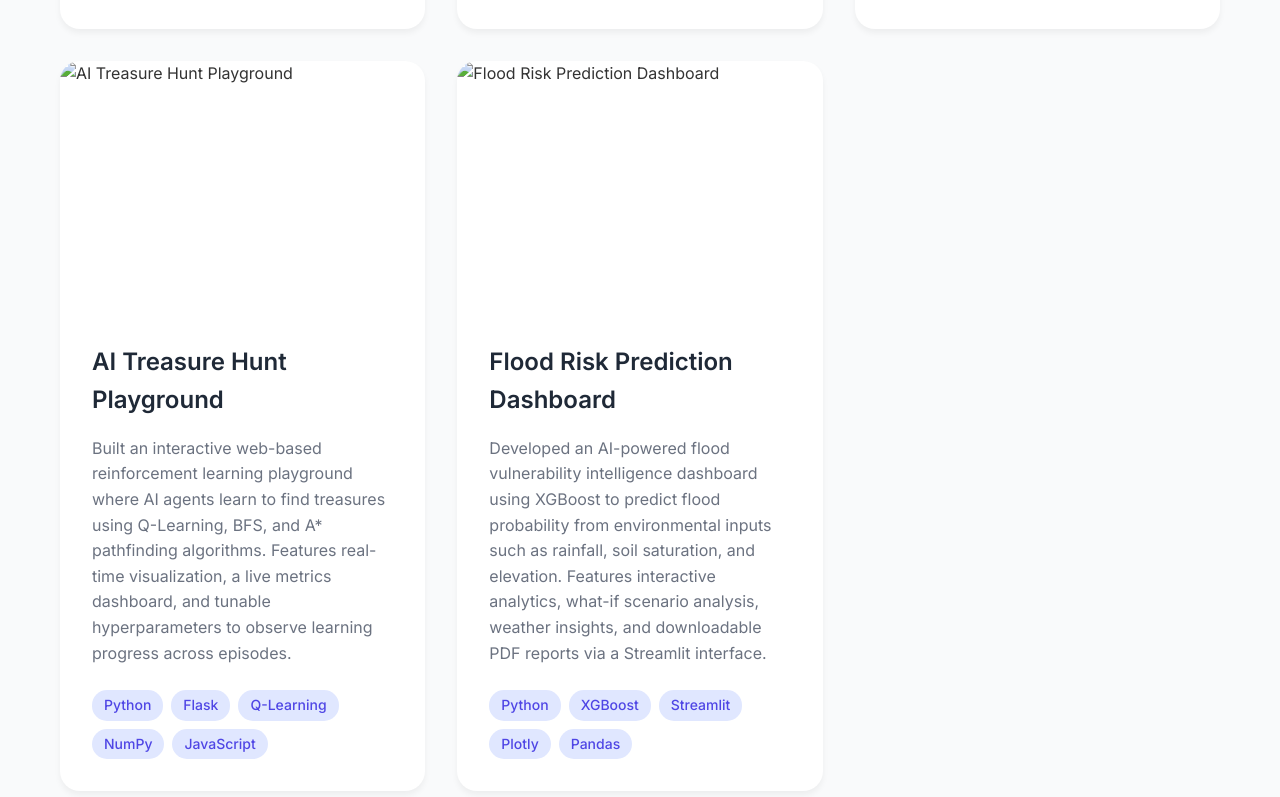
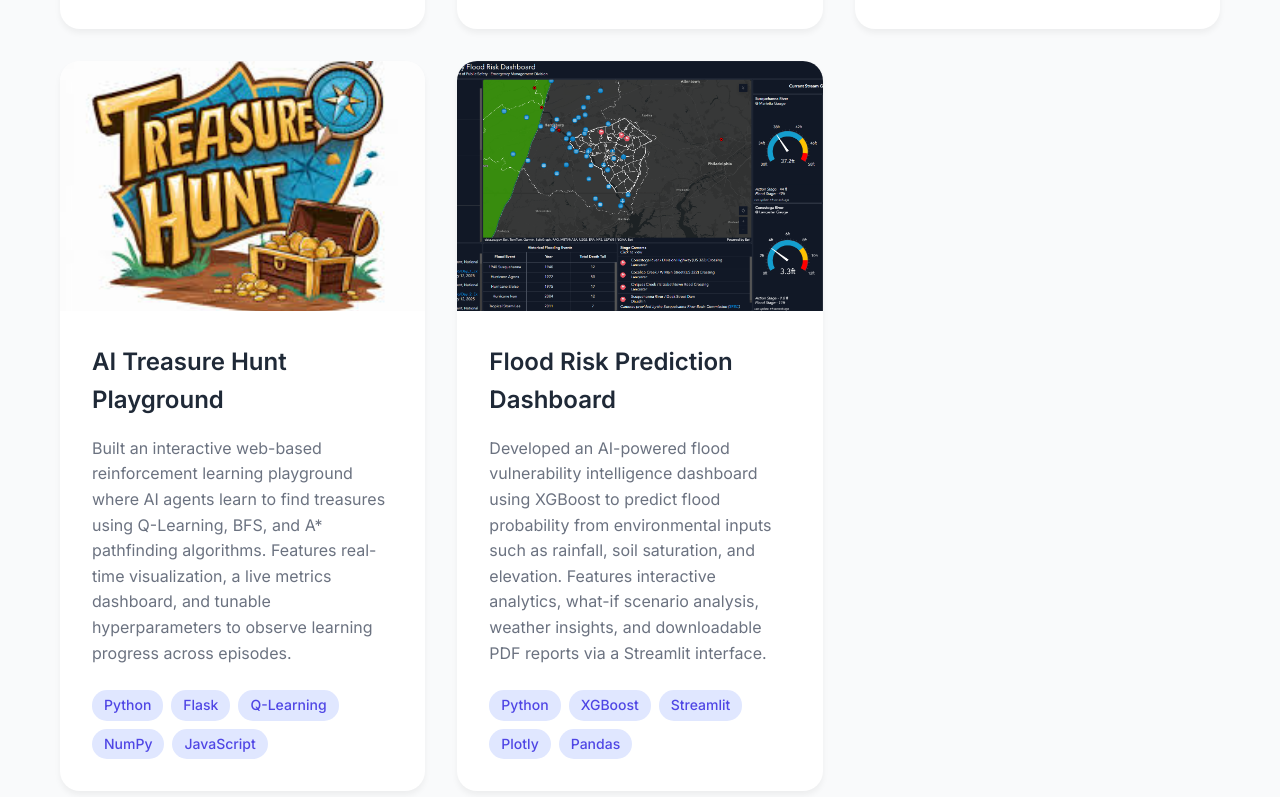
Before and after one commit to MohitRaiyani-27/MohitRaiyani-27.github.io, a website: page index.html in a window 1280 px wide. Shown: the part 3811-4608 px from the top of the page. Drawn offline with Linux system fonts and the light colour scheme.

Commit message:
Link uploaded images to Treasure Hunt and Flood Risk project cards

```diff
--- a/index.html
+++ b/index.html
@@ -273,7 +273,7 @@
                 </div>
                                 <div class="project-card">
                     <div class="project-image">
-                        <img src="treasure-hunt-project.jpg" alt="AI Treasure Hunt Playground">
+                        <img src="treasure%20hunt.jpeg" alt="AI Treasure Hunt Playground">
                         <div class="project-overlay">
                             <a href="https://github.com/MohitRaiyani-27/Treasure-Hunt-in-a-Foggy-World" target="_blank" class="project-link">
                                 <i class="fas fa-external-link-alt"></i>
@@ -297,7 +297,7 @@
                 </div>
                 <div class="project-card">
                     <div class="project-image">
-                        <img src="flood-risk-project.jpg" alt="Flood Risk Prediction Dashboard">
+                        <img src="flood%20rish%20dashboard.png" alt="Flood Risk Prediction Dashboard">
                         <div class="project-overlay">
                             <a href="https://flood-risk-prediction.streamlit.app/" target="_blank" class="project-link">
                                 <i class="fas fa-external-link-alt"></i>
```
